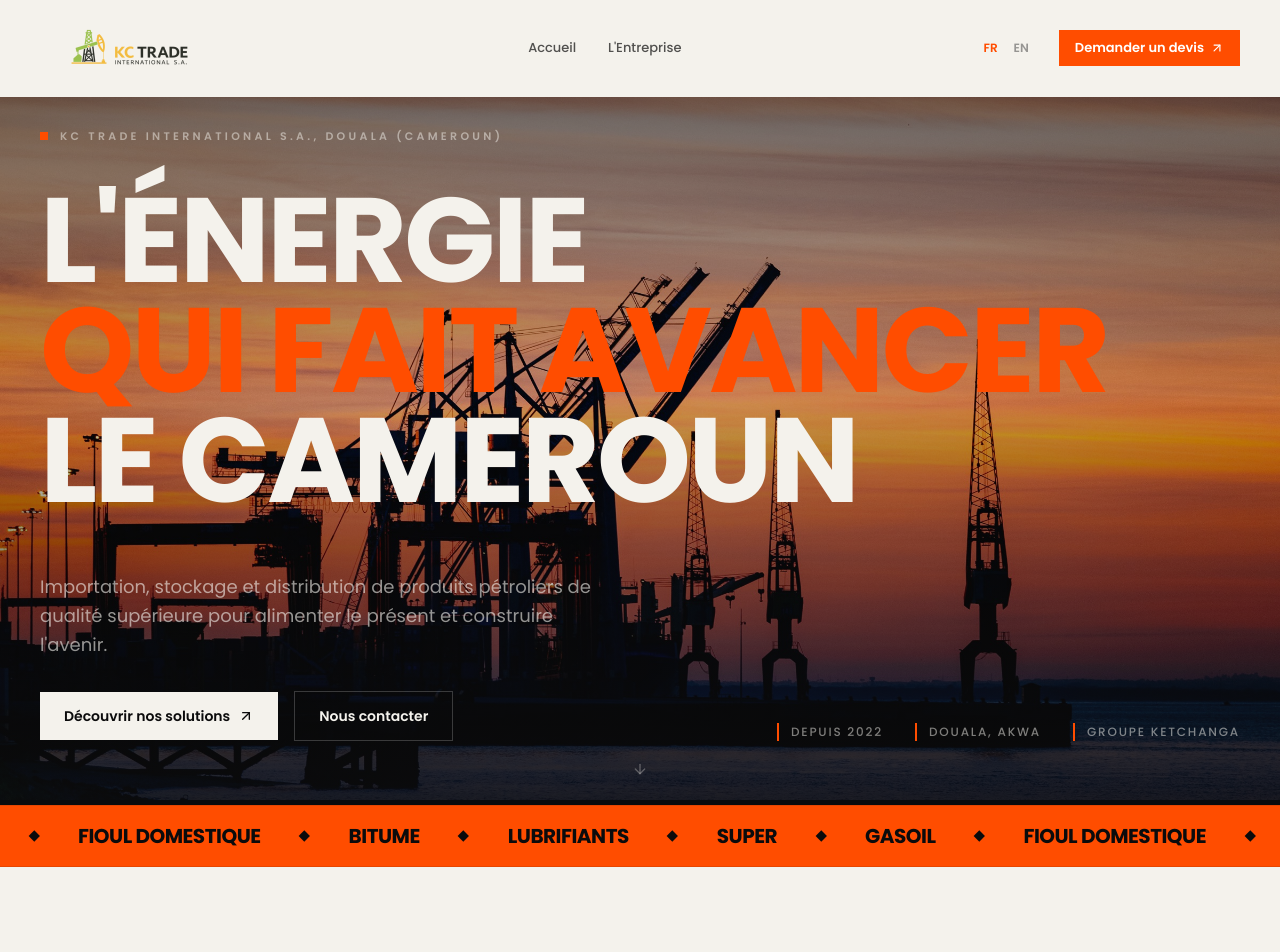
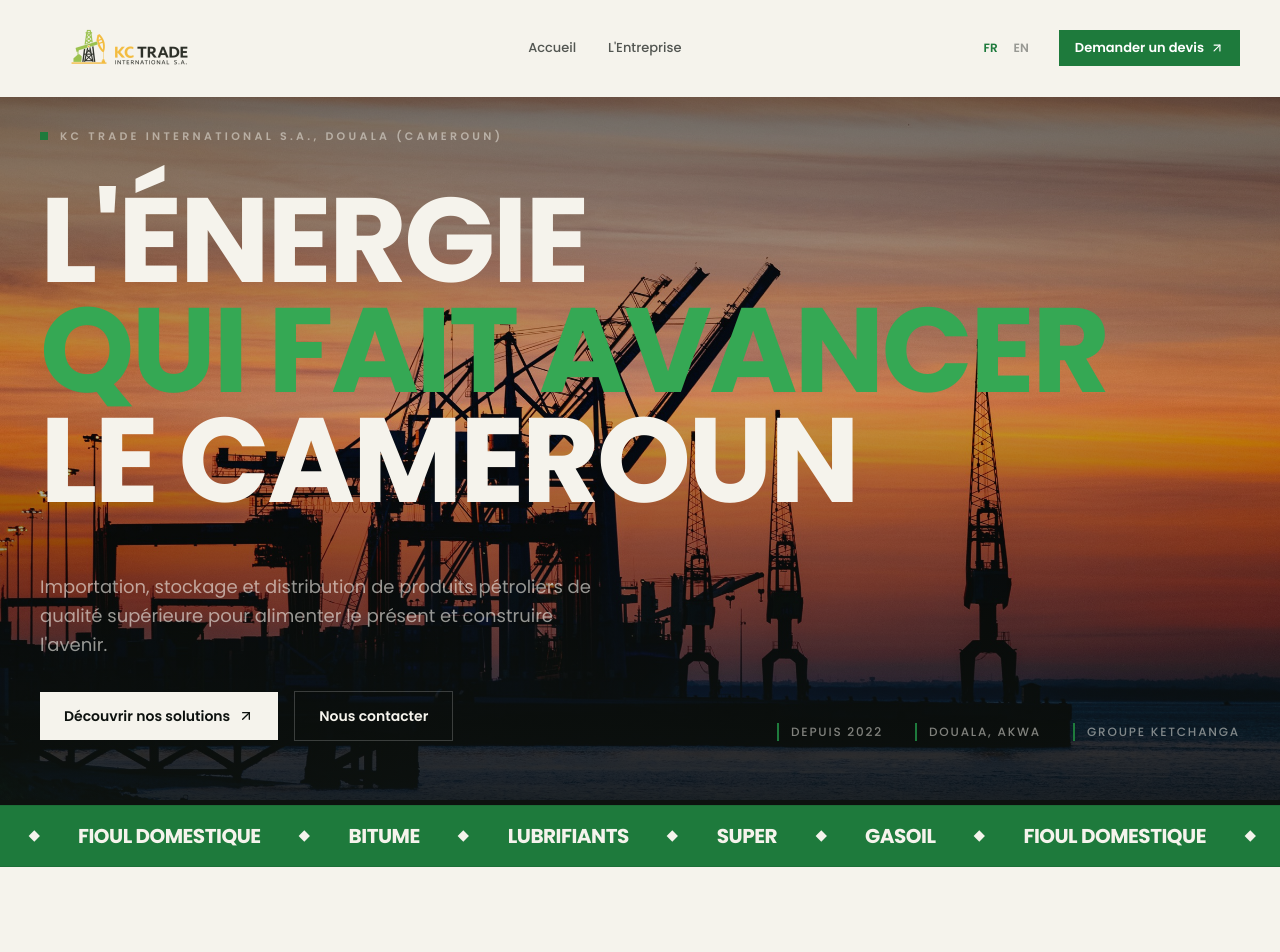
Before and after one commit to YannickOlinga/KCtrade, a React (Vite) app: page / in a window 1280 px wide. Shown: the top 952 px of the page. Built offline with nearby package versions, Linux system fonts and the light colour scheme.

Commit message:
feat: green-dominant palette from brand logo, white marquee text, fixed hero zoom

```diff
--- a/entreprise.html
+++ b/entreprise.html
@@ -10,7 +10,7 @@
     />
     <meta name="author" content="KC Trade International S.A." />
     <meta name="robots" content="index, follow" />
-    <meta name="theme-color" content="#0b0b0c" />
+    <meta name="theme-color" content="#0d120f" />
     <link rel="canonical" href="https://yannickolinga.github.io/KCtrade/entreprise.html" />
 
     <meta property="og:type" content="website" />
--- a/index.html
+++ b/index.html
@@ -10,7 +10,7 @@
     />
     <meta name="author" content="KC Trade International S.A." />
     <meta name="robots" content="index, follow" />
-    <meta name="theme-color" content="#0b0b0c" />
+    <meta name="theme-color" content="#0d120f" />
     <link rel="canonical" href="https://yannickolinga.github.io/KCtrade/" />
     <link rel="alternate" hreflang="fr" href="https://yannickolinga.github.io/KCtrade/" />
     <link rel="alternate" hreflang="en" href="https://yannickolinga.github.io/KCtrade/" />
--- a/src/components/About.jsx
+++ b/src/components/About.jsx
@@ -51,7 +51,11 @@
               delay={i * 0.1}
               className="group relative bg-paper p-8 transition-colors duration-300 hover:bg-ink"
             >
-              <span className="font-display text-sm font-bold text-accent">
+              <span
+                className={`font-display text-sm font-bold ${
+                  i % 2 ? 'text-flame' : 'text-accent'
+                }`}
+              >
                 {String(i + 1).padStart(2, '0')}
               </span>
               <h3 className="mt-6 font-display text-xl font-bold tracking-tight transition-colors group-hover:text-paper">
--- a/src/components/HSE.jsx
+++ b/src/components/HSE.jsx
@@ -39,7 +39,7 @@
                 delay={i * 0.1}
                 className="group bg-ink p-8 transition-colors duration-300 hover:bg-ink-soft"
               >
-                <div className="flex h-12 w-12 items-center justify-center border border-white/15 text-accent transition-colors duration-300 group-hover:border-accent">
+                <div className="flex h-12 w-12 items-center justify-center border border-white/15 text-flame transition-colors duration-300 group-hover:border-flame">
                   <Icon className="h-5 w-5" />
                 </div>
                 <h3 className="mt-8 font-display text-xl font-bold tracking-tight">
--- a/src/components/Hero.jsx
+++ b/src/components/Hero.jsx
@@ -55,7 +55,7 @@
               }}
             >
               {i === accentLine ? (
-                <span className="text-accent">{line}</span>
+                <span className="text-accent-bright">{line}</span>
               ) : (
                 line
               )}
@@ -112,9 +112,7 @@
           animate={{ opacity: 1 }}
           transition={{ delay: 1.2, duration: 0.8 }}
           className="absolute bottom-6 left-1/2 hidden -translate-x-1/2 lg:block"
-        >
-          <ArrowDown className="h-4 w-4 animate-bounce text-paper/30" />
-        </motion.div>
+        > </motion.div>
       </div>
     </section>
   )
--- a/src/components/Marquee.jsx
+++ b/src/components/Marquee.jsx
@@ -10,10 +10,10 @@
       <div className="animate-marquee flex w-max items-center gap-10">
         {row.map((item, i) => (
           <div key={i} className="flex items-center gap-10">
-            <span className="font-display text-xl font-bold uppercase tracking-tight text-ink">
+            <span className="font-display text-xl font-bold uppercase tracking-tight text-paper">
               {item}
             </span>
-            <span className="h-2 w-2 rotate-45 bg-ink" aria-hidden />
+            <span className="h-2 w-2 rotate-45 bg-paper" aria-hidden />
           </div>
         ))}
       </div>
--- a/src/index.css
+++ b/src/index.css
@@ -1,13 +1,16 @@
 @import "tailwindcss";
 
 @theme {
-  --color-ink: #0b0b0c;
-  --color-ink-soft: #141416;
-  --color-ink-line: #26262a;
-  --color-paper: #f4f2ec;
-  --color-paper-soft: #eae7df;
-  --color-accent: #ff4d00;
-  --color-accent-deep: #cc3d00;
+  --color-ink: #0d120f;
+  --color-ink-soft: #151c17;
+  --color-ink-line: #262a26;
+  --color-paper: #f5f3ec;
+  --color-paper-soft: #ebe8de;
+  --color-accent: #1e7a3c;
+  --color-accent-deep: #155c2d;
+  --color-accent-bright: #35a854;
+  --color-flame: #f5821f;
+  --color-flame-deep: #d96a0e;
   --color-mute: #8b8b90;
   --font-display: "Poppins", sans-serif;
   --font-sans: "Poppins", system-ui, sans-serif;
--- a/src/pages/Entreprise.jsx
+++ b/src/pages/Entreprise.jsx
@@ -161,7 +161,9 @@
                     delay={i * 0.1}
                     className="group bg-paper-soft p-8 transition-colors duration-300 hover:bg-ink"
                   >
-                    <Icon className="h-6 w-6 text-accent" />
+                    <Icon
+                      className={`h-6 w-6 ${i % 2 ? 'text-flame' : 'text-accent'}`}
+                    />
                     <span className="mt-8 block font-display text-sm font-bold text-ink/30 transition-colors group-hover:text-paper/30">
                       {String(i + 1).padStart(2, '0')}
                     </span>
```
